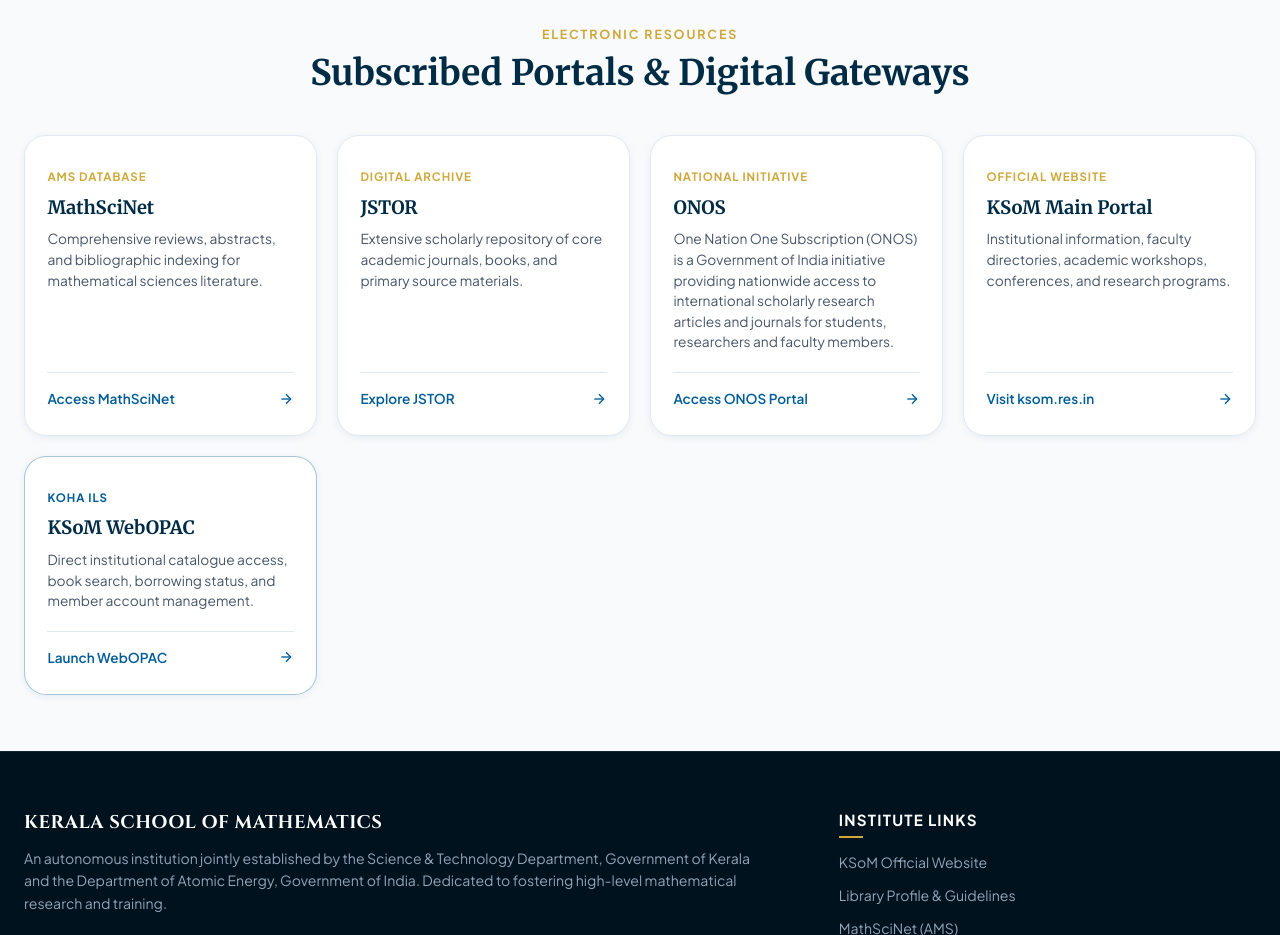
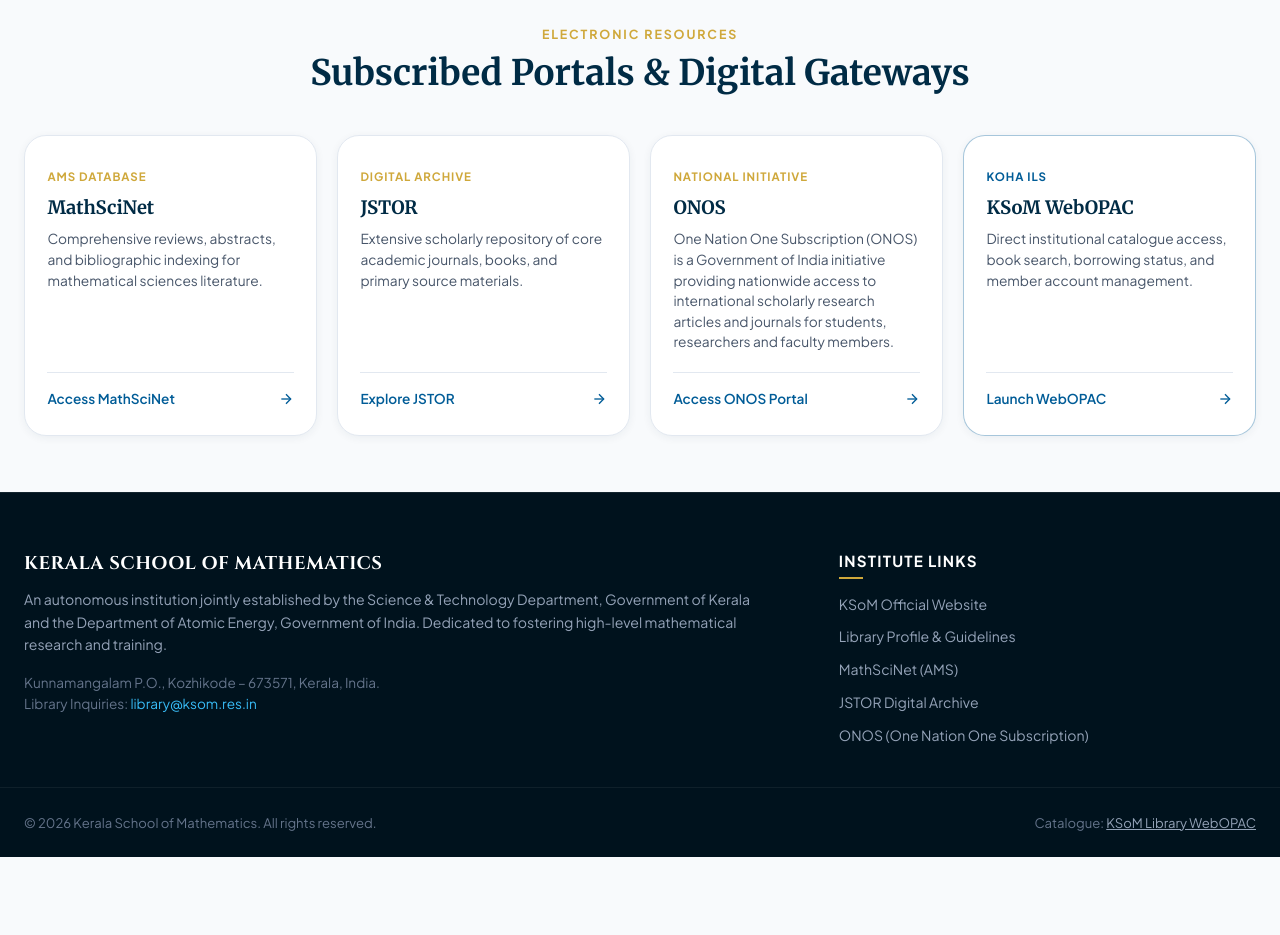
Before and after one commit to kerala-school-of-mathematics/opac-ksom, a plain HTML site: page index.html in a window 1280 px wide. Shown: the part 1460-2395 px from the top of the page. After the commit the page ends 2317 px from the top, so only its background shows below. Drawn offline with Linux system fonts and the light colour scheme.

Commit message:
Remove KSoM Main Portal card from Electronic Resources section

```diff
--- a/index.html
+++ b/index.html
@@ -1758,20 +1758,7 @@
           </div>
         </a>
 
-        <!-- Portal 4: KSoM Portal -->
-        <a href="https://ksom.res.in" target="_blank" rel="noopener" class="portal-access-card">
-          <div class="portal-card-top">
-            <span class="portal-card-tag">Official Website</span>
-            <h3 class="portal-card-heading">KSoM Main Portal</h3>
-            <p class="portal-card-snippet">Institutional information, faculty directories, academic workshops, conferences, and research programs.</p>
-          </div>
-          <div class="portal-card-action">
-            <span>Visit ksom.res.in</span>
-            <svg width="16" height="16" viewBox="0 0 24 24" fill="none" stroke="currentColor" stroke-width="2"><path d="M5 12h14"></path><path d="m12 5 7 7-7 7"></path></svg>
-          </div>
-        </a>
-
-        <!-- Portal 5: WebOPAC -->
+        <!-- Portal 4: WebOPAC -->
         <a href="http://210.212.228.235" target="_blank" rel="noopener" class="portal-access-card" style="border-color: rgba(0, 92, 151, 0.35);">
           <div class="portal-card-top">
             <span class="portal-card-tag" style="color: var(--accent-blue);">Koha ILS</span>
```
